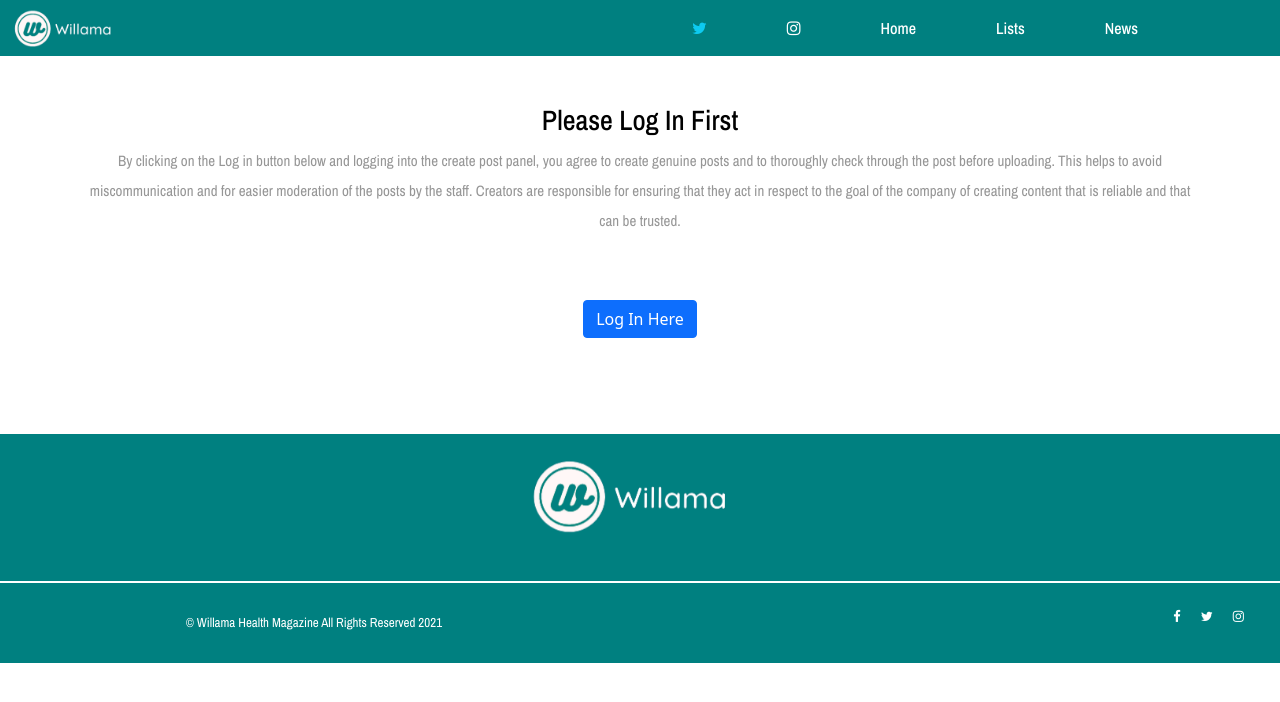
After one commit to geofrey254/willamahealthmagazine, a Django app: page /admin_create/ in a window 1280 px wide. The commit adds this page. Shown: the top 702 px of the page. Run offline with Django 3.2, Linux system fonts and the light colour scheme; some libraries are stand-ins or nearby versions.

Commit message:
Post create panel

```diff
--- a/blog/forms.py
+++ b/blog/forms.py
@@ -1,2 +1,8 @@
 from django.forms import ModelForm
 from django import forms
+from .models import Post
+from tinymce.widgets import TinyMCE
+
+class TinyMCEWidget(TinyMCE):
+    def use_required_attribute(self, *args):
+        return False
--- a/blog/models.py
+++ b/blog/models.py
@@ -7,6 +7,7 @@ from tinymce import models as tinymce_models
 from PIL import Image
 from io import BytesIO
 from django.core.files.uploadedfile import InMemoryUploadedFile
+from django.template.defaultfilters import slugify
 
 STATUS=(
     (0,"Draft"),
@@ -65,6 +66,10 @@ class Post(models.Model):
         if not self.id:
             self.blog_img   =   self.compressImage(self.blog_img)
         super(Post, self).save(*args, **kwargs)
+
+        if not self.slug:
+            self.slug = slugify(self.title)
+        return super().save(*args, **kwargs)
 
     def compressImage(self,blog_img):
         imageTemporary  =   Image.open(blog_img)
--- a/blog/templates/base.html
+++ b/blog/templates/base.html
@@ -7,7 +7,8 @@
     <meta charset="UTF-8">
     <meta http-equiv="X-UA-Compatible" content="IE=edge">
     <meta name="viewport" content="width=device-width, initial-scale=1.0">
-    <meta name="description" property="og:description" content="{% block meta_description %}Willama Health Magazine; an online magazine giving the latest news and trends in health sector.{% endblock %}">
+    <meta name="description" property="og:description"
+        content="{% block meta_description %}Willama Health Magazine; an online magazine giving the latest news and trends in health sector.{% endblock %}">
 
     <!-- OG Meta Tags to improve the way the post looks when you share the page on LinkedIn, Facebook, Google+ -->
     <meta property="og:site_name" content="Willama Health Magazine" />
@@ -31,12 +32,14 @@
     <!-- <link rel="stylesheet" href="{% static '/css/bootstrap.min.css' %}"> -->
 
 
-    <link href="https://cdn.jsdelivr.net/npm/bootstrap@5.0.0-beta2/dist/css/bootstrap.min.css" rel="stylesheet" integrity="sha384-BmbxuPwQa2lc/FVzBcNJ7UAyJxM6wuqIj61tLrc4wSX0szH/Ev+nYRRuWlolflfl" crossorigin="anonymous">
+    <link href="https://cdn.jsdelivr.net/npm/bootstrap@5.0.0-beta2/dist/css/bootstrap.min.css" rel="stylesheet"
+        integrity="sha384-BmbxuPwQa2lc/FVzBcNJ7UAyJxM6wuqIj61tLrc4wSX0szH/Ev+nYRRuWlolflfl" crossorigin="anonymous">
     <link rel="stylesheet" href="https://stackpath.bootstrapcdn.com/font-awesome/4.7.0/css/font-awesome.min.css"
         crossorigin="anonymous">
 
     <!-- ADSENSE -->
-    <script data-ad-client="ca-pub-2226674174146649" async src="https://pagead2.googlesyndication.com/pagead/js/adsbygoogle.js"></script>
+    <script data-ad-client="ca-pub-2226674174146649" async
+        src="https://pagead2.googlesyndication.com/pagead/js/adsbygoogle.js"></script>
 
     <!-- Title -->
     <title>{% block title %}Willama Health Magazine{% endblock %}</title>
@@ -67,7 +70,8 @@
                                 class="fa fa-twitter"></i></a>
                     </li>
                     <li class="nav-item">
-                        <a class="nav-link linked text-white" href="https://www.instagram.com/willama_health_magazine/"><i
+                        <a class="nav-link linked text-white"
+                            href="https://www.instagram.com/willama_health_magazine/"><i
                                 class="fa fa-instagram"></i></a>
                     </li>
                 </ul>
@@ -81,7 +85,16 @@
                     <li class="nav-item">
                         <a class="nav-link text-white" href="{% url 'news' %}">News</a>
                     </li>
+
+                    {% if user.is_authenticated %}
+                    <li class="nav-item">
+                        <a href="{% url 'logout' %}" class="navlink text-light btn btn-outline-light">Logout</a>
+                    </li> {% else %}
+                    {% endif %}
+
                 </ul>
+
+
 
             </div>
         </div>
--- /dev/null
+++ b/blog/templates/post_create.html
@@ -0,0 +1,36 @@
+{% extends "base.html" %} {% load crispy_forms_tags %}{% block title %}Create Post - Willama Health Magazine{% endblock %} {% block content %}
+{% if user.is_authenticated %}
+<section class="creation">
+    <div class="container col-12 text-center">
+        <h2 class="text">Create An Article</h2>
+        <hr>
+        {{ form.media }}
+        <form action="." method="POST" enctype="multipart/form-data">
+            {% csrf_token %}
+            <div class="row" style="font-family: 'Poppins';">
+                <div class="col-6">{{ form.title|as_crispy_field }}</div>
+                <div class="col-6">{{ form.slug|as_crispy_field }}</div>
+                <div class="col-6">{{ form.author|as_crispy_field }}</div>
+                <div class="form-control mt-4 mb-4">{{ form.blog_img|as_crispy_field }}</div>
+                <div class="col-12">{{ form.img_credits|as_crispy_field }}</div>
+                <div class="col-12 py-5">{{ form.body|as_crispy_field }}</div>
+                <div class="col-6">{{ form.blog_type|as_crispy_field }}</div>
+                <div class="col-6">{{ form.categories|as_crispy_field }}</div>
+            </div>
+            <button type="submit" class="btn btn-dark mt-4">
+                Submit for moderation
+            </button>
+        </form>
+    </div>
+</section>
+{% else %}
+<div class="container text-center py-5">
+    <h3>Please Log In First</h3>
+    <p>By clicking on the Log in button below and logging into the create post panel, you agree to create genuine posts and to thoroughly check through the post before uploading.
+
+        This helps to avoid miscommunication and for easier moderation of the posts by the staff.
+        Creators are responsible for ensuring that they act in respect to the goal of the company of creating content that is reliable and that can be trusted.</p>
+    <a href="{% url 'login' %}" class="btn btn-primary mt-5 mb-5">Log In Here</a>
+</div>
+{% endif %}
+{% endblock content %}
--- a/blog/urls.py
+++ b/blog/urls.py
@@ -3,6 +3,8 @@ from django.conf.urls import url
 from . import views
 from django.conf import settings
 from django.conf.urls.static import static
+from django.contrib.auth import views as auth_views
+
 
 urlpatterns = [
     path('', views.home, name='home'),
@@ -12,6 +14,13 @@ urlpatterns = [
     path('willama_health/<slug:slug>/', views.list_detail, name='list-detail'),
     path('willama_health/news/<slug:slug>/', views.news_detail, name='news-detail'),
     path('willama_health/category/<slug:slug>/', views.CategoryView, name='blog_category'),
+
+    path('login/', auth_views.LoginView.as_view(), name='login'),
+    path('logout/', auth_views.LogoutView.as_view(), name='logout'),
+
+    path('admin_create/', views.CreatePost.as_view(), name='post-create'),
+    path('post/slug/update/', views.post_update, name='post-update'),
+    path('post/slug/delete/', views.post_delete, name='post-delete')
 ]
 
 if settings.DEBUG:
--- a/blog/views.py
+++ b/blog/views.py
@@ -6,6 +6,7 @@ from django.db.models import Q
 from .models import Post, Category, Advert, Lists, News
 from django.core.paginator import Paginator, EmptyPage, PageNotAnInteger
 from django.http import HttpResponseRedirect
+
 
 # Create your views here.
 def home(request, *args, **kwargs):
@@ -47,6 +48,22 @@ def home(request, *args, **kwargs):
 
     return render(request, 'home.html', context)
 
+def registerPage(request):
+    form    =      CreateUserForm()
+
+    if request.method == 'POST':
+        form = CreateUserForm(request.POST)
+        if form.is_valid():
+            form.save()
+            username = form.cleaned_data.get('username')
+            raw_password = form.cleaned_data.get('password1')
+            user = authenticate(username=username, password=raw_password)
+            login(request, user)
+            return redirect('home')
+    else:
+        form = CreateUserForm()
+    return render(request, 'register.html', {'form': form})
+
 def CategoryView(request, slug):
     category      =   Category.objects.get(slug=slug)
     cats        =   Category.objects.all()
@@ -80,6 +97,19 @@ def article_detail(request, slug, *args, **kwargs):
     }
 
     return render(request, "article.html", context)
+
+# Posts delete and update panel
+class CreatePost(CreateView):
+    model = Post
+    template_name = 'post_create.html'
+    fields = ('title','slug','author', 'blog_img','img_credits' ,'body' ,'blog_type', 'categories')
+
+
+def post_update(request, slug):
+    pass
+
+def post_delete(request, slug):
+    pass
 
 # Latest Releases Views
 
--- a/its_maya/settings.py
+++ b/its_maya/settings.py
@@ -193,3 +193,8 @@ TINYMCE_DEFAULT_CONFIG = {
 
 prod_db  =  dj_database_url.config(conn_max_age=500)
 DATABASES['default'].update(prod_db)
+
+
+# Login Logout Redirects
+LOGIN_REDIRECT_URL  =   'post-create'
+LOGOUT_REDIRECT_URL =   'home'
```
Also changed, not shown: blog/templates/registration/login.html (added, +91 -0 lines), static/css/willama.css (added, +35 -0 lines), blog/migrations/0021_delete_lat_real.py (added), db.sqlite3, media/blog_pics/3.jpg (added), media/blog_pics/3_0EMSprp.jpg (added), media/blog_pics/4_AihDYHE.jpg (added), media/blog_pics/4_QPdoa5m.jpg (added), media/blog_pics/5.jpg (added), static/css/design.css (line endings or trailing spaces).
